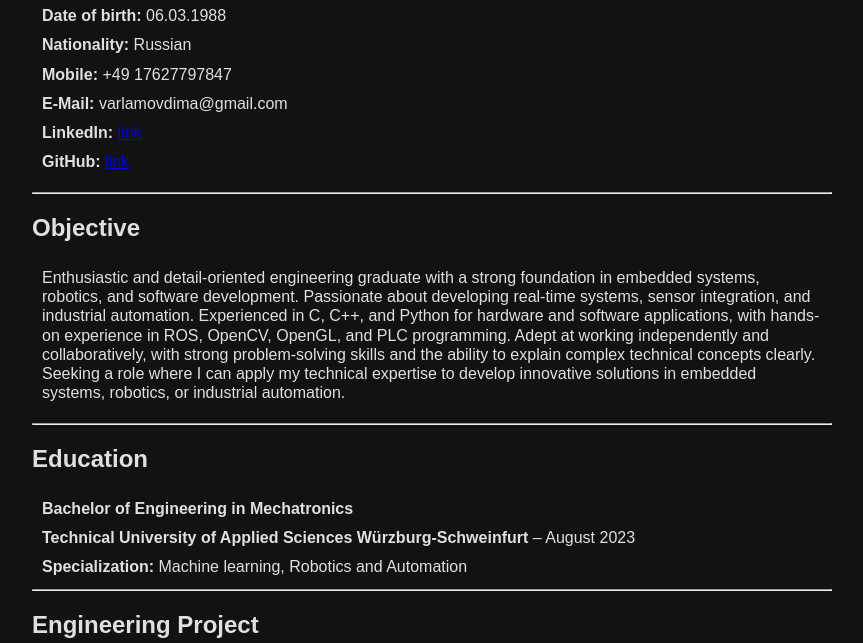
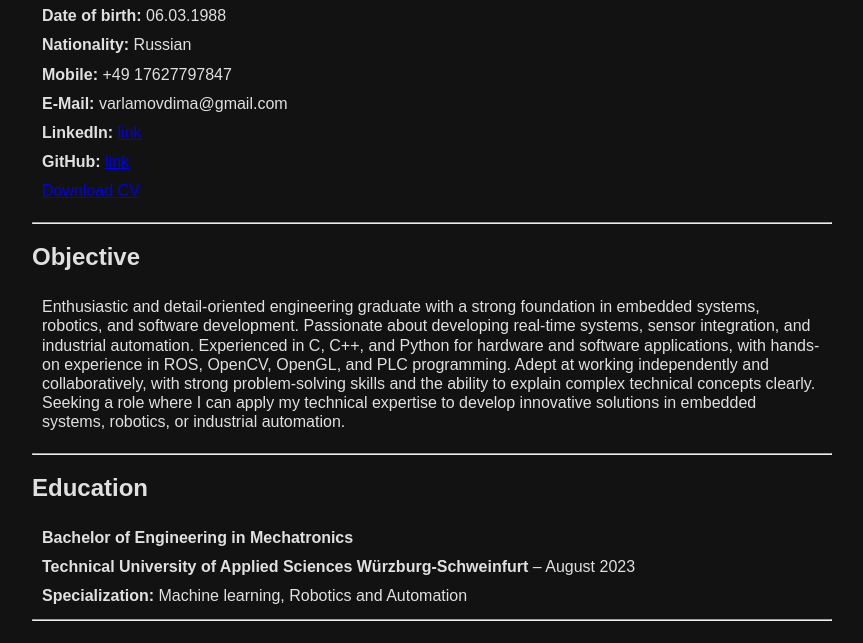
Before and after one commit to varlamovdima/cv, a plain HTML site: page index.html in a window 1280 px wide. Shown: the part 140-783 px from the top of the page, without its empty margins (28-891 px from the left). Drawn offline with Linux system fonts and the light colour scheme.

Commit message:
Update index.html

```diff
--- a/index.html
+++ b/index.html
@@ -35,6 +35,7 @@
       <li><b>E-Mail:</b> varlamovdima@gmail.com</li>
       <li><b>LinkedIn:</b> <a href="https://www.linkedin.com/in/dmitrii-varlamov"/>link</a></li>
       <li><b>GitHub:</b> <a href="https://github.com/varlamovdima/">link</a></li>
+      <li><a href="https://github.com/varlamovdima/cv/blob/main/CV.pdf">Download CV</a></li>
     </ul>
   <hr>
   <h2>Objective</h2>
```
